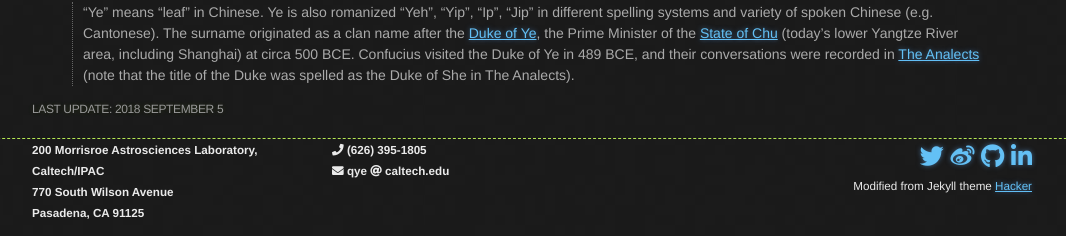
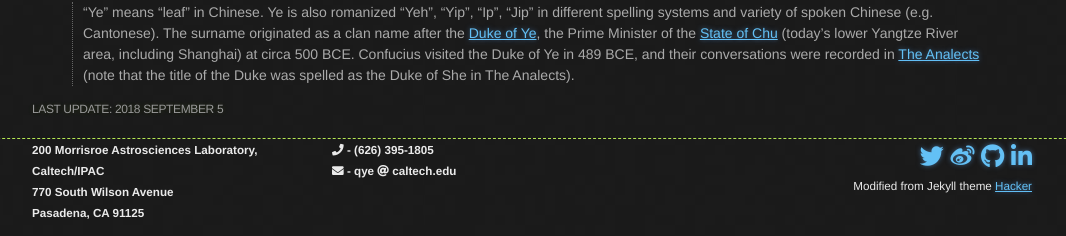
Before and after one commit to Yeqzids/Yeqzids.GitHub.io, a Jekyll site: the page built from index.md, in a window 1280 px wide. Shown: the part 1722-1958 px from the top of the page, without its empty margins (108-1174 px from the left). Built offline with Jekyll 4.4.1, drawn with Linux system fonts in a browser that asks for light colours; nearby versions of some CDN libraries.

Commit message:
revising footer

```diff
--- a/_layouts/default.html
+++ b/_layouts/default.html
@@ -50,8 +50,8 @@
         Pasadena, CA 91125</strong></small>
       </div>
       <div class="subcontainer_footer_middle">
-        <small><strong><i class="fas fa-phone"></i> (626) 395-1805<br>
-        <i class="fas fa-envelope"></i> qye <i class="fas fa-at"></i> caltech.edu</strong></small>
+        <small><strong><i class="fas fa-phone"></i> - (626) 395-1805<br>
+        <i class="fas fa-envelope"></i> - qye <i class="fas fa-at"></i> caltech.edu</strong></small>
       </div>
       <div class="subcontainer_footer_right">
         <span style="font-size: 24px">
--- a/_sass/jekyll-theme-hacker.scss
+++ b/_sass/jekyll-theme-hacker.scss
@@ -58,6 +58,7 @@ li {
 .subcontainer_footer_middle {
   width: 30%;
   float: left;
+  text-align: middle;
 }
 
 .subcontainer_footer_right {
```
